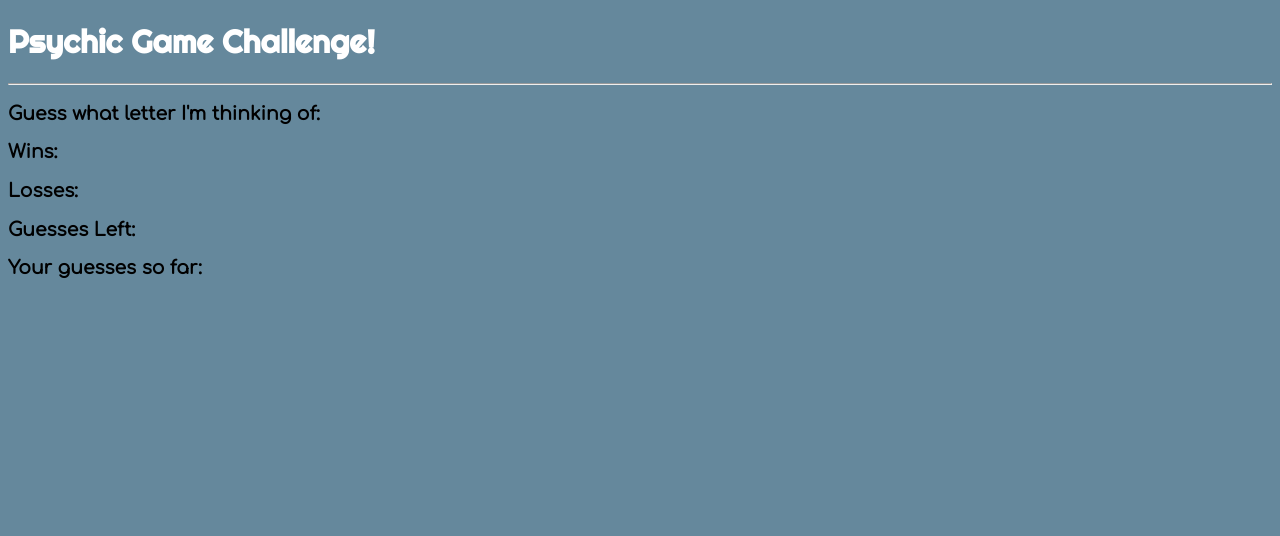
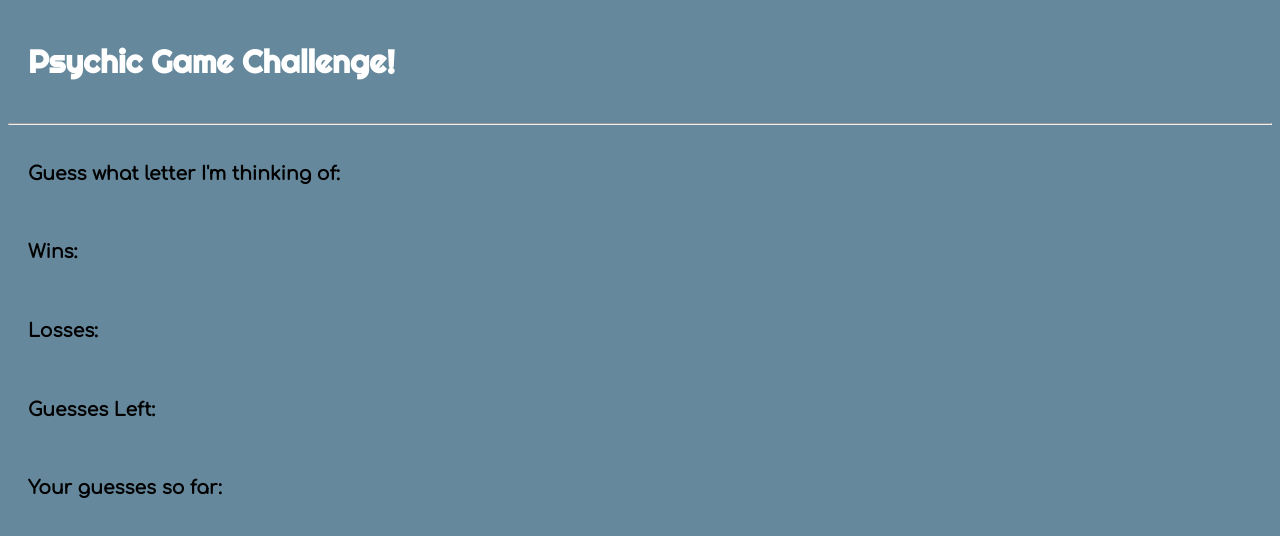
Before and after one commit to beccashieh/Psychic-Game, a plain HTML site: page index.html in a window 1280 px wide. Drawn offline with Linux system fonts and the light colour scheme.

Commit message:
wip: updated padding

```diff
--- a/index.html
+++ b/index.html
@@ -13,7 +13,7 @@
 </head>
 
 <body>
-
+<div class="container">
     <h1>Psychic Game Challenge!</h1>
     <hr>
     <h3 class="inputs" id="computerChoice-text">Guess what letter I'm thinking of:</h3>
@@ -21,7 +21,7 @@
     <h3 class="inputs" id="losses-text">Losses:</h3>
     <h3 id="maxGuesses">Guesses Left:</h3>
     <h3 class="inputs" id="userChoice-text">Your guesses so far:</h3>
-
+</div>
 
     <script type="text/javascript">
 
--- a/style.css
+++ b/style.css
@@ -5,8 +5,10 @@ body {
 h1 {
     font-family: 'Righteous', cursive;
     color: white;
+    padding: 20px;
 }
 
 h3 {
     font-family: 'Comfortaa', cursive;
+    padding: 20px;
 }
```
